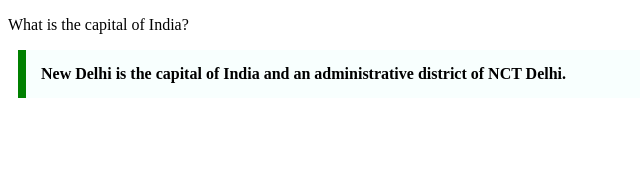
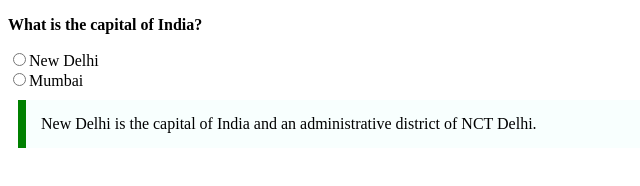
Before and after one commit to acciojob/trivia-Swathi0827, a website: page main.html in a window 1280 px wide. Shown: the whole page, without its empty margins (0-640 px from the left). Drawn offline with Linux system fonts and the light colour scheme.

Commit message:
created a submission

```diff
--- a/main.html
+++ b/main.html
@@ -12,6 +12,8 @@
 			border-left:8px solid;
 			border-left-color:green;
 			background-color:#f8fffe;
+		}
+		p{
 			font-weight:bold;
 		}
 	</style>
@@ -20,6 +22,9 @@
 <body>
 	<!-- the entire body must be written by student -->
 	<p>What is the capital of India?</p>
+	<!---radio--->
+	<input type="radio" value="abc" name="city"/>New Delhi
+	<br><input type="radio" value="def" name="city"/>Mumbai
 	<blockquote>
 		New Delhi is the capital of India and an administrative district of NCT Delhi.
 	</blockquote>
```
